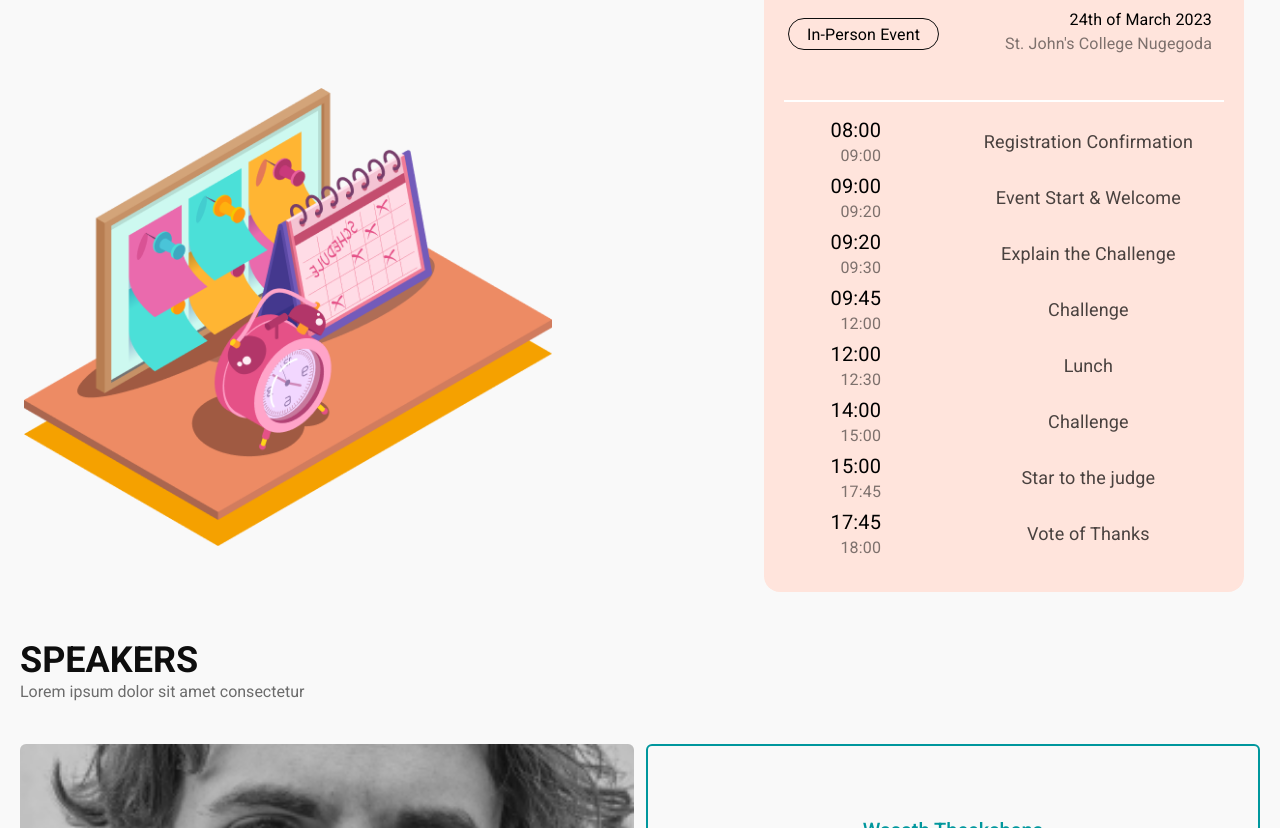
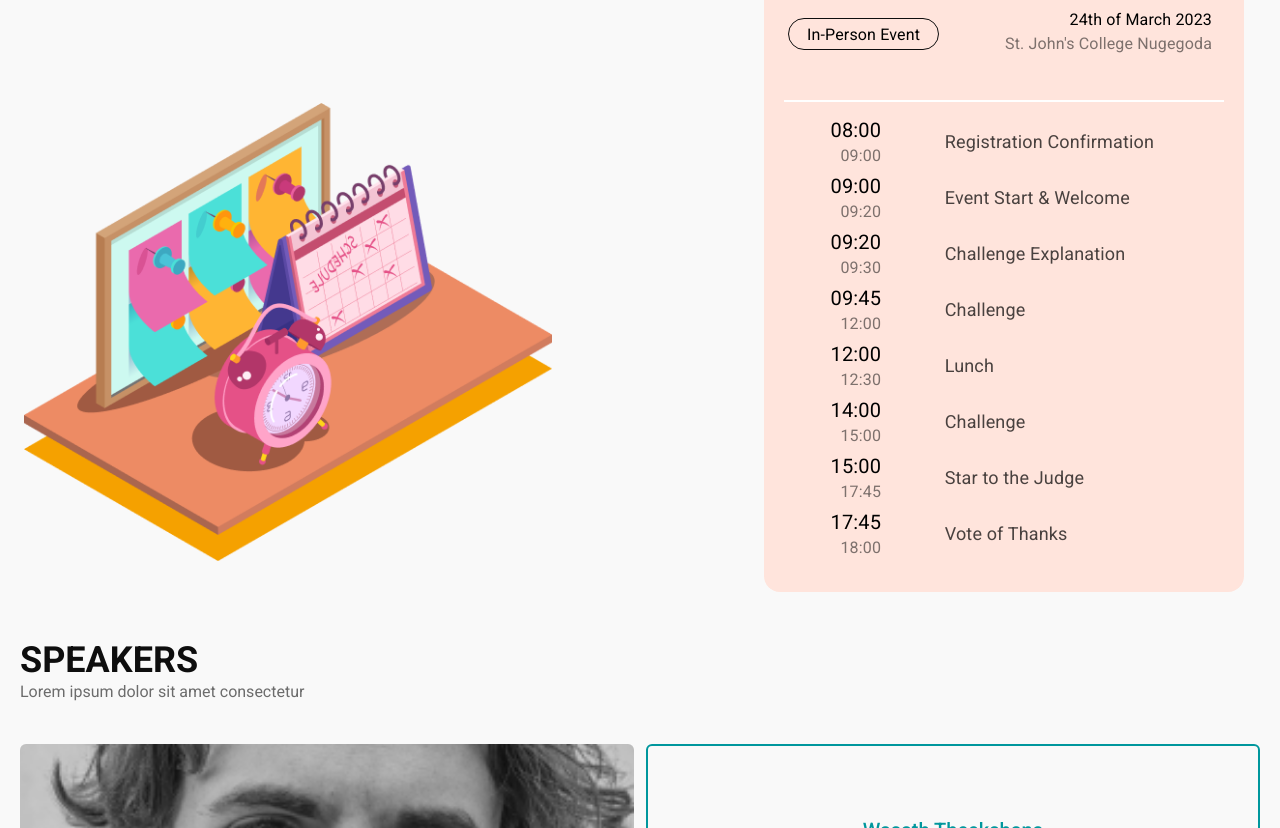
Before and after one commit to Mr-Duino/arduinoDay-web-frontend, a React (Vite) app: page / in a window 1280 px wide. Shown: the part 1520-2348 px from the top of the page. Built offline with nearby package versions, Linux system fonts and the light colour scheme.

Commit message:
pages/agenda feat/about : fixed issues in responsiveness

```diff
--- a/src/components/About.tsx
+++ b/src/components/About.tsx
@@ -38,7 +38,7 @@ function About({ }: Props) {
 
               className="flex">
               <div
-                className="flex flex-col gap-5 justify-center lg:w-[45rem] md:w-[30rem] rounded-lg bg-30 px-10 pt-5 pb-9">
+                className="flex flex-col gap-5 justify-center lg:w-[45rem] md:w-[31.6rem] rounded-lg bg-30 px-10 pt-5 pb-9">
                 <h5
                   className="mb-2 text-xl font-medium text-white">
                   Lorem ipsum dolor sit amet consectetur <br /> adipiscing elit.
--- a/src/components/Agenda.tsx
+++ b/src/components/Agenda.tsx
@@ -48,19 +48,20 @@ export default function BasicTabs() {
 
   const style = {
     agendarowStyle: 'w-[100%] h-[4rem] flex justify-center items-center md:h-[3.5rem]',
-    agendaDescriptionStyle: 'font-normal text-lg text-[#000000b6]',
+    agendaDescriptionStyle: 'font-normal text-lg text-[#000000b6] lg:text-left',
+    lgDescriptionStyle: 'text-center lg:ml-0 lg:mr-auto',
   };
 
   return (
-    <section id='agenda' className='mt-12 p-3 justify-center flex-col md:flex md:flex-row lg:gap-[11rem]'>
+    <section id='agenda' className='mt-12 p-3 justify-center flex-col md:flex md:flex-col md:items-center lg:flex lg:flex-row lg:gap-[11rem]'>
 
       <div>
         <h1 className='uppercase text-4xl font-semibold text-80 px-3'>Agenda</h1>
         <p className='font-normal text-[#0e0e0e8a] px-3'>Lorem ipsum dolor sit amet consectetur </p>
-        <img src="/agendaImg.png" alt="agenda-image" className='px-3 mb-10 mt-7 md:mt-[15rem]' />
+        <img src="/agendaImg.png" alt="agenda-image" className='px-3 mb-10 mt-7 lg:mt-[15rem]' />
       </div>
 
-      <div className='md:mt-[7rem]'>
+      <div className='lg:mt-[7rem] '>
         <Box sx={{ width: '100%' }} className="flex flex-col">
           <Box sx={{ borderBottom: 0, borderColor: 'divider', padding: 0, width: '11.25rem', marginLeft: 3 }}>
             <Tabs
@@ -80,6 +81,12 @@ export default function BasicTabs() {
               <Tab label="Day 2" {...a11yProps(1)} sx={{ padding: 0 }} />
             </Tabs>
           </Box>
+
+
+
+
+          {/*<----Agenda day01 tab start----> */}
+
           <TabPanel value={value} index={0}>
             <div className='bg-[#ffe4dc] h-[42rem] md:h-[39rem] w-[auto] md:w-[30rem] rounded-2xl'>
               <div className='flex h-[7rem] rounded-xl flex-col md:flex md:flex-row'>
@@ -181,11 +188,11 @@ export default function BasicTabs() {
 
                 {/*col-2 */}
 
-                <div className='w-[63%] h-[31.5rem]'>
+                <div className='w-[63%] h-[31.5rem'>
 
                   {/* row-1 */}
                   <div className={style.agendarowStyle}>
-                    <div className='text-center'>
+                    <div className={style.lgDescriptionStyle}>
                       <h1 className={style.agendaDescriptionStyle}>Registration Confirmation</h1>
                     </div>
                   </div>
@@ -193,7 +200,7 @@ export default function BasicTabs() {
 
                   {/* row-2 */}
                   <div className={style.agendarowStyle}>
-                    <div className='text-center'>
+                    <div className={style.lgDescriptionStyle}>
                       <h1 className={style.agendaDescriptionStyle}>Event Start & Welcome</h1>
                     </div>
                   </div>
@@ -201,15 +208,15 @@ export default function BasicTabs() {
 
                   {/* row-3 */}
                   <div className={style.agendarowStyle}>
-                    <div className='text-center'>
-                      <h1 className={style.agendaDescriptionStyle}>Explain the Challenge</h1>
+                    <div className={style.lgDescriptionStyle}>
+                      <h1 className={style.agendaDescriptionStyle}>Challenge Explanation</h1>
                     </div>
                   </div>
                   {/* row-3 */}
 
                   {/* row-4 */}
                   <div className={style.agendarowStyle}>
-                    <div className='text-center'>
+                    <div className={style.lgDescriptionStyle}>
                       <h1 className={style.agendaDescriptionStyle}>Challenge</h1>
                     </div>
                   </div>
@@ -217,7 +224,7 @@ export default function BasicTabs() {
 
                   {/* row-5 */}
                   <div className={style.agendarowStyle}>
-                    <div className='text-center'>
+                    <div className={style.lgDescriptionStyle}>
                       <h1 className={style.agendaDescriptionStyle}>Lunch</h1>
                     </div>
                   </div>
@@ -225,7 +232,7 @@ export default function BasicTabs() {
 
                   {/* row-6 */}
                   <div className={style.agendarowStyle}>
-                    <div className='text-center'>
+                    <div className={style.lgDescriptionStyle}>
                       <h1 className={style.agendaDescriptionStyle}>Challenge</h1>
                     </div>
                   </div>
@@ -233,15 +240,15 @@ export default function BasicTabs() {
 
                   {/* row-7 */}
                   <div className={style.agendarowStyle}>
-                    <div className='text-center'>
-                      <h1 className={style.agendaDescriptionStyle}>Star to the judge</h1>
+                    <div className={style.lgDescriptionStyle}>
+                      <h1 className={style.agendaDescriptionStyle}>Star to the Judge</h1>
                     </div>
                   </div>
                   {/* row-7 */}
 
                   {/* row-8 */}
                   <div className={style.agendarowStyle}>
-                    <div className='text-center'>
+                    <div className={style.lgDescriptionStyle}>
                       <h1 className={style.agendaDescriptionStyle}>Vote of Thanks</h1>
                     </div>
                   </div>
@@ -255,6 +262,14 @@ export default function BasicTabs() {
 
             </div>
           </TabPanel>
+
+          {/*<----Agenda day01 tab end----> */}
+
+
+
+
+          {/*<----Agenda day02 tab start----> */}
+
           <TabPanel value={value} index={1}>
             <div className='bg-[#ffe4dc] h-[42rem] md:h-[39rem] w-[auto] md:w-[30rem] rounded-2xl'>
               <div className='flex h-[7rem] rounded-xl flex-col md:flex md:flex-row'>
@@ -344,8 +359,8 @@ export default function BasicTabs() {
                   {/* row-8 */}
                   <div className={style.agendarowStyle}>
                     <div className='text-right'>
-                      <h1 className='font-normal text-xl'>17:45</h1>
-                      <p className='font-normal text-[#0e0e0e8a] p-0 m-0'>18:00</p>
+                      <h1 className='font-normal text-xl'>15:15</h1>
+                      <p className='font-normal text-[#0e0e0e8a] p-0 m-0'>16:00</p>
                     </div>
                   </div>
                   {/* row-8 */}
@@ -360,7 +375,7 @@ export default function BasicTabs() {
 
                   {/* row-1 */}
                   <div className={style.agendarowStyle}>
-                    <div className='text-center'>
+                    <div className={style.lgDescriptionStyle}>
                       <h1 className={style.agendaDescriptionStyle}>Registration Confirmation</h1>
                     </div>
                   </div>
@@ -368,15 +383,15 @@ export default function BasicTabs() {
 
                   {/* row-2 */}
                   <div className={style.agendarowStyle}>
-                    <div className='text-center'>
-                      <h1 className={style.agendaDescriptionStyle}>Welcome & chief guest speech</h1>
+                    <div className={style.lgDescriptionStyle}>
+                      <h1 className={style.agendaDescriptionStyle}>Welcome & Chief Guest Speech</h1>
                     </div>
                   </div>
                   {/* row-2 */}
 
                   {/* row-3 */}
                   <div className={style.agendarowStyle}>
-                    <div className='text-center'>
+                    <div className={style.lgDescriptionStyle}>
                       <h1 className={style.agendaDescriptionStyle}>First Speaker</h1>
                     </div>
                   </div>
@@ -384,7 +399,7 @@ export default function BasicTabs() {
 
                   {/* row-4 */}
                   <div className={style.agendarowStyle}>
-                    <div className='text-center'>
+                    <div className={style.lgDescriptionStyle}>
                       <h1 className={style.agendaDescriptionStyle}>Second Speaker</h1>
                     </div>
                   </div>
@@ -392,7 +407,7 @@ export default function BasicTabs() {
 
                   {/* row-5 */}
                   <div className={style.agendarowStyle}>
-                    <div className='text-center'>
+                    <div className={style.lgDescriptionStyle}>
                       <h1 className={style.agendaDescriptionStyle}>Third Speaker</h1>
                     </div>
                   </div>
@@ -400,7 +415,7 @@ export default function BasicTabs() {
 
                   {/* row-6 */}
                   <div className={style.agendarowStyle}>
-                    <div className='text-center'>
+                    <div className={style.lgDescriptionStyle}>
                       <h1 className={style.agendaDescriptionStyle}>Fourth Speaker</h1>
                     </div>
                   </div>
@@ -408,7 +423,7 @@ export default function BasicTabs() {
 
                   {/* row-7 */}
                   <div className={style.agendarowStyle}>
-                    <div className='text-center'>
+                    <div className={style.lgDescriptionStyle}>
                       <h1 className={style.agendaDescriptionStyle}>Fifth Speaker</h1>
                     </div>
                   </div>
@@ -416,8 +431,8 @@ export default function BasicTabs() {
 
                   {/* row-8 */}
                   <div className={style.agendarowStyle}>
-                    <div className='text-center'>
-                      <h1 className={style.agendaDescriptionStyle}>Award Ceremony & <br /> Vote of Thanks</h1>
+                    <div className={style.lgDescriptionStyle}>
+                      <h1 className={style.agendaDescriptionStyle}>Award Ceremony & Vote of Thanks</h1>
                     </div>
                   </div>
                   {/* row-8 */}
@@ -430,6 +445,12 @@ export default function BasicTabs() {
 
             </div>
           </TabPanel>
+
+          {/*<----Agenda day01 tab end----> */}
+
+
+
+
         </Box>
       </div>
     </section>
```
